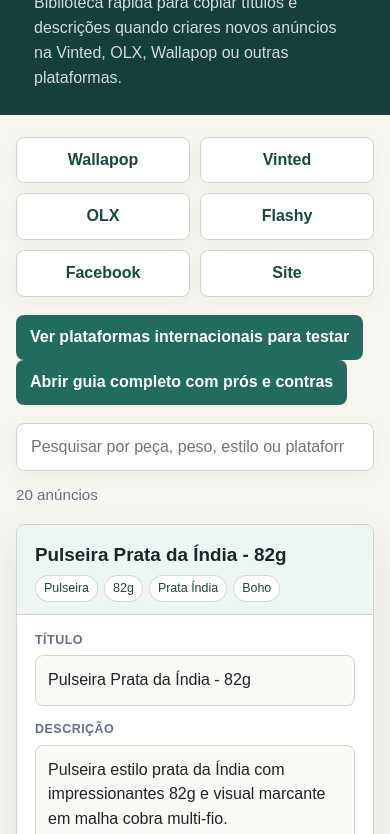
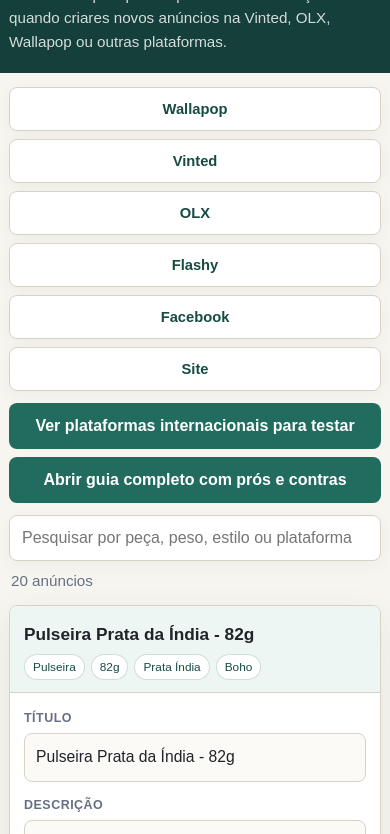
Before and after one commit to Perceptionnn/pulseiras, a plain HTML site: page anuncios-usados.html in a window 390 px wide. Shown: the part 105-939 px from the top of the page. Drawn offline with Linux system fonts and the light colour scheme.

Commit message:
Improve mobile layout for listings index

```diff
--- a/anuncios-usados.html
+++ b/anuncios-usados.html
@@ -95,6 +95,9 @@
     }
 
     .research-link {
+      display: grid;
+      grid-template-columns: repeat(2, minmax(0, 1fr));
+      gap: 10px;
       margin-bottom: 18px;
     }
 
@@ -109,6 +112,7 @@
       padding: 10px 14px;
       font-weight: 700;
       text-decoration: none;
+      text-align: center;
     }
 
     .research-link a:hover {
@@ -370,20 +374,141 @@
     }
 
     @media (max-width: 700px) {
+      header {
+        padding: 22px 0 20px;
+      }
+
+      .wrap {
+        width: min(100% - 22px, 1080px);
+      }
+
+      h1 {
+        font-size: 2rem;
+      }
+
+      .subtitle {
+        font-size: 0.95rem;
+      }
+
+      main {
+        padding: 14px 0 30px;
+      }
+
       .toolbar {
         grid-template-columns: 1fr;
+        gap: 8px;
+        margin-bottom: 12px;
       }
 
       .platform-links {
         grid-template-columns: repeat(2, minmax(0, 1fr));
+        gap: 8px;
+        margin-bottom: 12px;
+      }
+
+      .platform-links a {
+        min-height: 44px;
+        padding: 9px 8px;
+        font-size: 0.92rem;
+      }
+
+      .research-link {
+        grid-template-columns: 1fr;
+        gap: 8px;
+        margin-bottom: 12px;
+      }
+
+      .research-link a {
+        width: 100%;
+        min-height: 46px;
       }
 
       .count {
         white-space: normal;
+        text-align: left;
+        padding-left: 2px;
+      }
+
+      .search {
+        padding: 13px 12px;
+      }
+
+      .grid {
+        grid-template-columns: 1fr;
+        gap: 14px;
+      }
+
+      .card-head,
+      .card-body {
+        padding-left: 14px;
+        padding-right: 14px;
+      }
+
+      h2 {
+        font-size: 1.08rem;
+      }
+
+      .copy-box {
+        padding: 11px;
+        font-size: 0.98rem;
+      }
+
+      .photo-grid {
+        gap: 7px;
       }
 
       .actions {
         grid-template-columns: 1fr;
+        gap: 7px;
+      }
+
+      button {
+        width: 100%;
+        min-height: 46px;
+      }
+
+      .research {
+        margin-top: 20px;
+      }
+
+      .research h2 {
+        font-size: 1.18rem;
+      }
+
+      .research-grid {
+        grid-template-columns: 1fr;
+        gap: 10px;
+      }
+
+      .research-card {
+        padding: 14px;
+      }
+    }
+
+    @media (max-width: 420px) {
+      .wrap {
+        width: min(100% - 18px, 1080px);
+      }
+
+      h1 {
+        font-size: 1.72rem;
+      }
+
+      .platform-links {
+        grid-template-columns: 1fr;
+      }
+
+      .photo-grid {
+        grid-template-columns: 1fr;
+      }
+
+      .tags li {
+        font-size: 0.74rem;
+      }
+
+      .toast {
+        width: calc(100% - 28px);
+        text-align: center;
       }
     }
   </style>
```
